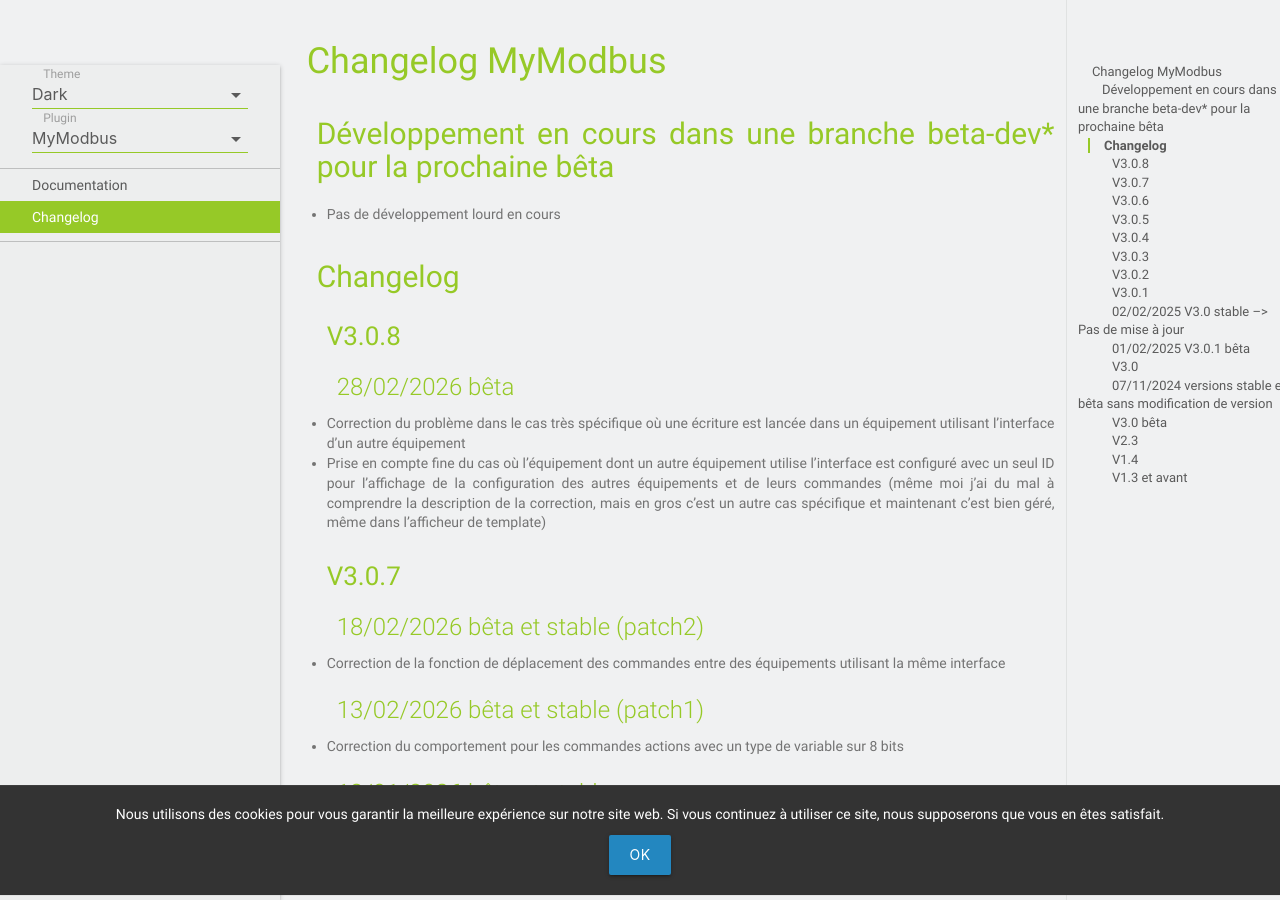
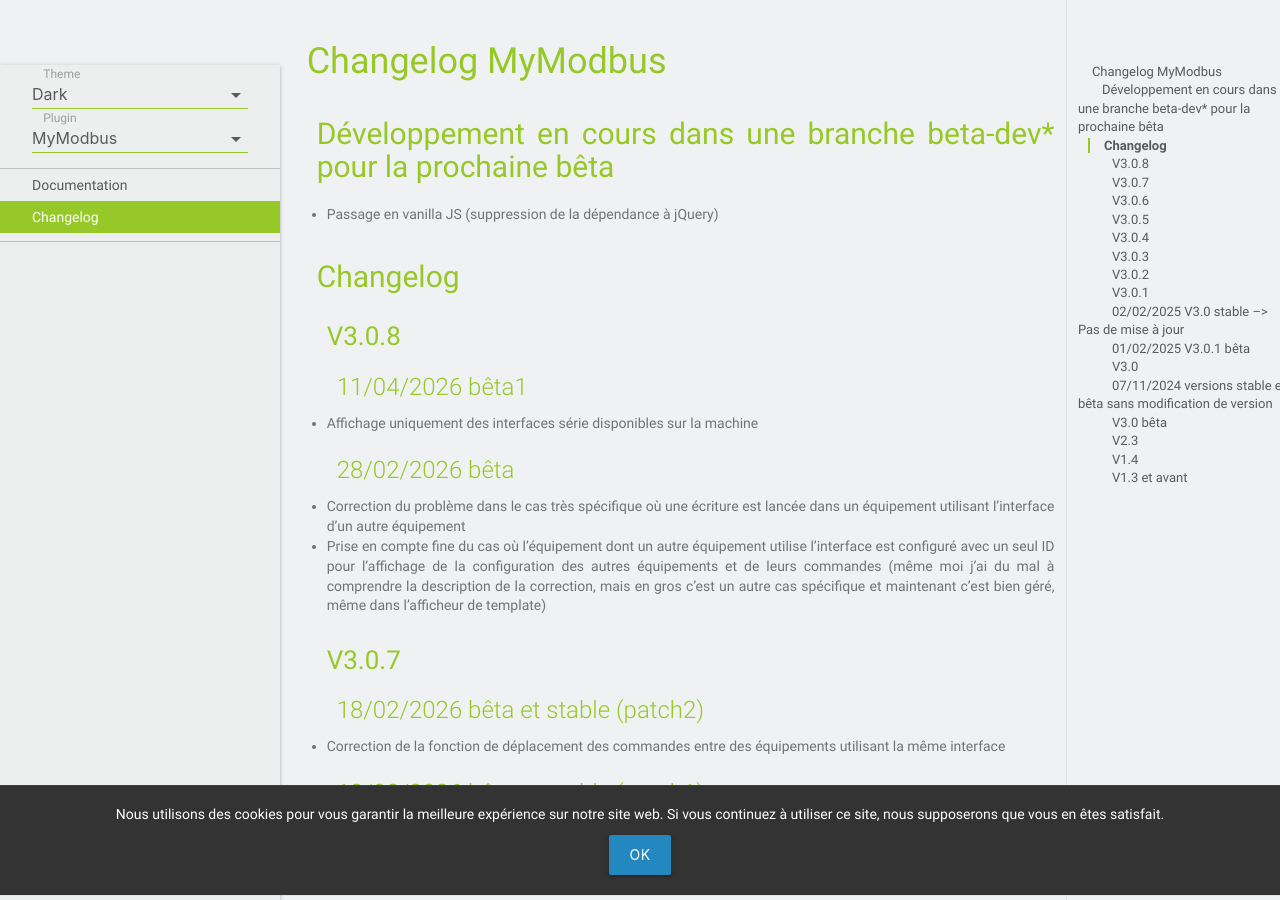
Before and after one commit to MrWaloo/jeedom-plugins-doc, a Jekyll site: the page built from docs/fr_FR/mymodbus_changelog.md, in a window 1280 px wide and 900 px high. Built offline with Jekyll 4.4.1, drawn with Linux system fonts in a browser that asks for light colours; emoji names are drawn with the system emoji font; our own code applies the rules of GitHub Pages for plain Markdown files.

Commit message:
Update mymodbus_changelog.md

```diff
--- a/docs/fr_FR/mymodbus_changelog.md
+++ b/docs/fr_FR/mymodbus_changelog.md
@@ -2,11 +2,15 @@
 
 ## Développement en cours dans une branche beta-dev* pour la prochaine bêta
 
-- Pas de développement lourd en cours
+- Passage en vanilla JS (suppression de la dépendance à jQuery)
 
 ## Changelog
 
 ### V3.0.8
+
+#### 11/04/2026 bêta1
+
+- Affichage uniquement des interfaces série disponibles sur la machine
 
 #### 28/02/2026 bêta
 
```
